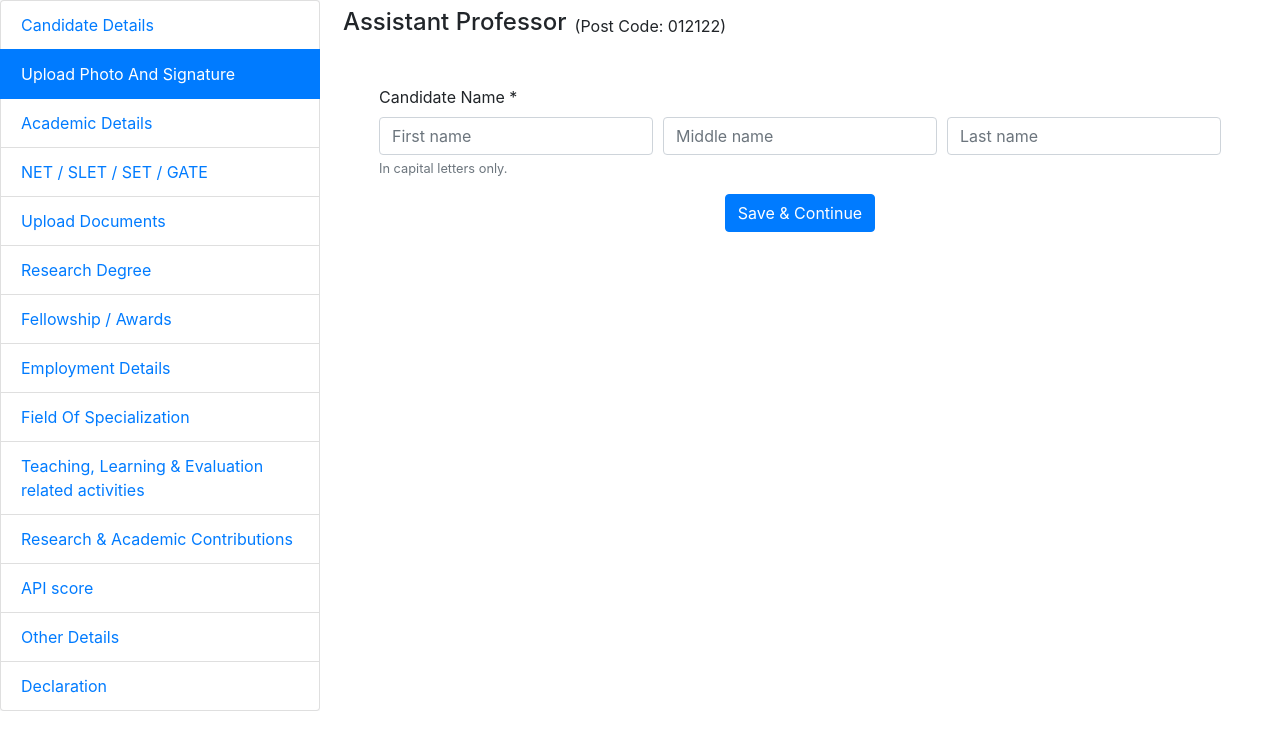
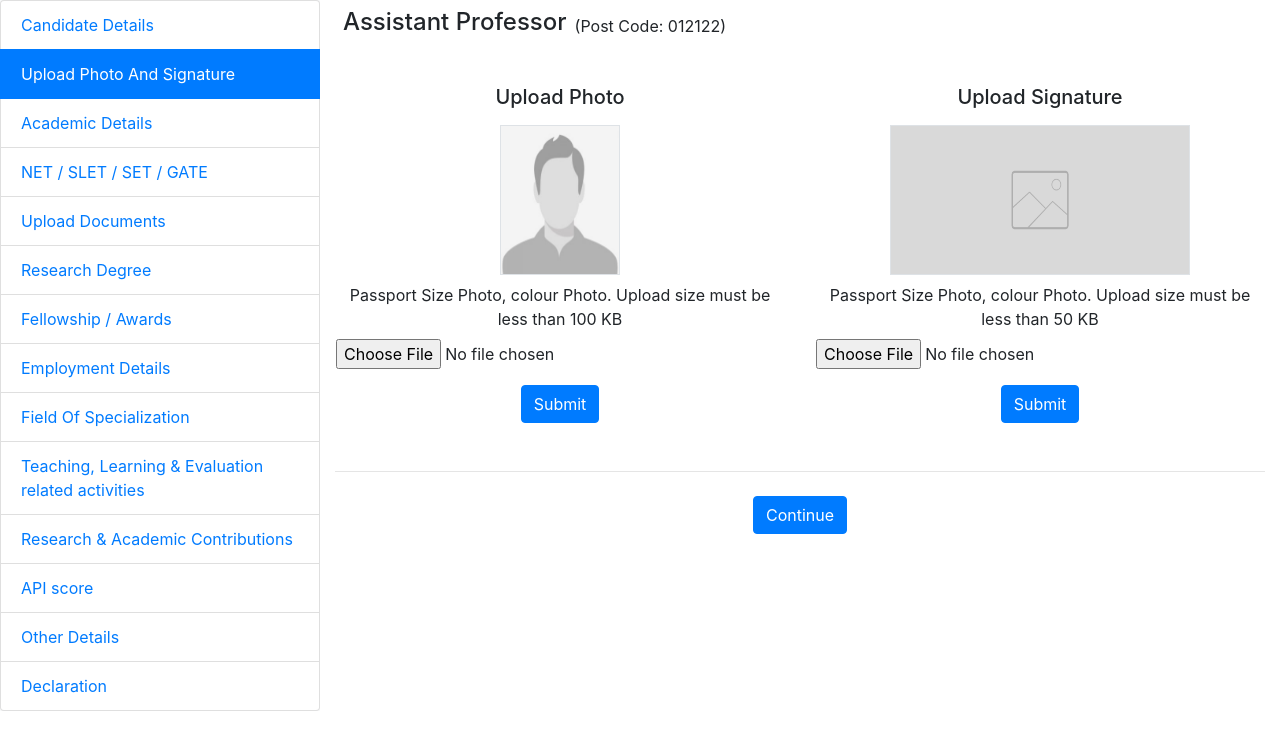
Before and after one commit to Aroxbit/LU-recruitment-portal, a PHP site: page /application/uploadPhoto.php in a window 1280 px wide. Shown: the part 55-800 px from the top of the page. Run offline with PHP 8.4, Linux system fonts and the light colour scheme.

Commit message:
Completed Upload Photo Form.

```diff
--- a/application/uploadPhoto.php
+++ b/application/uploadPhoto.php
@@ -49,35 +49,94 @@
           <div class="ml-2">(Post Code: 012122)</div>
         </div>
 
-        <div class="d-flex justify-content-center">
 
-          <form method="" action="" class="mt-3 p-3">
-            <div class="form-group">
-              <label>Candidate Name *</label>
-              <div class="form-row">
-                <div class="col">
-                  <input name="fname" type="text" class="form-control" placeholder="First name" required />
-                </div>
-                <div class="col">
-                  <input name="mname" type="text" class="form-control" placeholder="Middle name" />
-                </div>
-                <div class="col">
-                  <input name="lname" type="text" class="form-control" placeholder="Last name" required />
-                </div>
-              </div>
-              <small class="form-text text-muted">
-                In capital letters only.
-              </small>
+        <div class="row width-100">
+
+          <form method="" action="" class="mt-3 p-3 col text-center">
+
+            <h5 class="mb-3">Upload Photo</h5>
+
+            <!-- Uploaded Image -->
+            <img id="photo-preview" class="border" src="../assets/img-placeholder.jpg" alt="Passport Size Photo" width="120" height="150">
+
+
+            <div class="form-group mt-2">
+              <label for="photo-input">Passport Size Photo, colour Photo. Upload size must be less than 100 KB</label>
+              <input onchange="handlePhotoValidation()" type="file" accept="image/*" class="form-control-file" id="photo-input" required>
             </div>
 
-            <div class="text-center mt-3 mb-5">
-              <button class="btn btn-primary" type="submit">Save & Continue</button>
+            <div class="form-group">
+              <button class="btn btn-primary" type="submit">Submit</button>
             </div>
           </form>
+
+          <form method="" action="" class="mt-3 p-3 col text-center">
+
+
+            <h5 class="mb-3">Upload Signature</h5>
+
+            <img id="signature-preview" class="border" src="../assets/signature-placeholder.png" alt="Signature" width="300" height="150">
+
+            <div class="form-group mt-2">
+              <label for="photo-input">Passport Size Photo, colour Photo. Upload size must be less than 50 KB</label>
+              <input onchange="handleSignatureValidation()" type="file" class="form-control-file" id="photo-input" required>
+            </div>
+
+            <div class="form-group">
+              <button class="btn btn-primary" type="submit">Submit</button>
+            </div>
+          </form>
+        </div>
+        <hr />
+        <div class="text-center mt-4">
+          <a class="btn btn-primary text-white">Continue</a>
         </div>
       </div>
     </div>
   </div>
 </body>
 
+<script>
+  // Allows Preview of the image
+  function handlePhotoValidation() {
+    let input = event.target;
+
+    if (input.files[0].size > 100000) {
+      alert("Image size cannot be more than 100 KB.");
+      input.value = "";
+
+    } else {
+      if (input.files && input.files[0]) {
+        var reader = new FileReader();
+
+        reader.onload = function(e) {
+          document.getElementById('photo-preview').src = e.target.result;
+        }
+
+        reader.readAsDataURL(input.files[0]); // convert to base64 string
+      }
+    }
+  }
+
+  function handleSignatureValidation() {
+    let input = event.target;
+
+    if (input.files[0].size > 50000) {
+      alert("Image size cannot be more than 50 KB.");
+      input.value = "";
+
+    } else {
+      if (input.files && input.files[0]) {
+        var reader = new FileReader();
+
+        reader.onload = function(e) {
+          document.getElementById('signature-preview').src = e.target.result;
+        }
+
+        reader.readAsDataURL(input.files[0]); // convert to base64 string
+      }
+    }
+  }
+</script>
+
 </html>
```
Also changed, not shown: assets/img-placeholder.jpg (added), assets/signature-placeholder.png (added).
